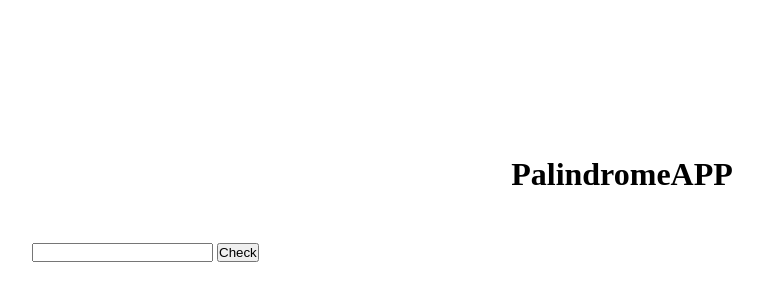
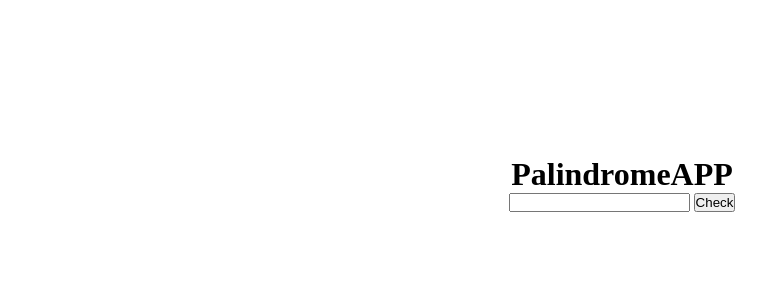
Before and after one commit to Lacen/PalindromeAPP, a plain HTML site: page index.html in a window 1280 px wide. Shown: the part 44-344 px from the top of the page, without its empty margins (18-784 px from the left). Drawn offline with Linux system fonts and the light colour scheme.

Commit message:
"CSS modification"

```diff
--- a/index.html
+++ b/index.html
@@ -12,11 +12,11 @@
     <header id="main-header">
       <h1>PalindromeAPP</h1>
     </header>
-
-    <input type="text" id="text-input" />
-    <button id="check-btn">Check</button>
-
-    <div id="result"></div>
+    <div class="main-focus">
+      <input type="text" id="text-input" />
+      <button id="check-btn">Check</button>
+      <div id="result"></div>
+    </div>
     <script src="./script.js"></script>
   </body>
 </html>
--- a/styles.css
+++ b/styles.css
@@ -1,16 +1,14 @@
 *{
-    padding: 0%;
+    padding: 0;
     margin: 0;
     box-sizing: border-box;
 }
 
-
-#text-input {
-    margin-top: 50px;
-    margin-left: 50px;;
-
-}
 #main-header{
     margin-top: 200px;
     text-align: center;
 }
+
+.main-focus {
+    text-align: center;
+}
```
